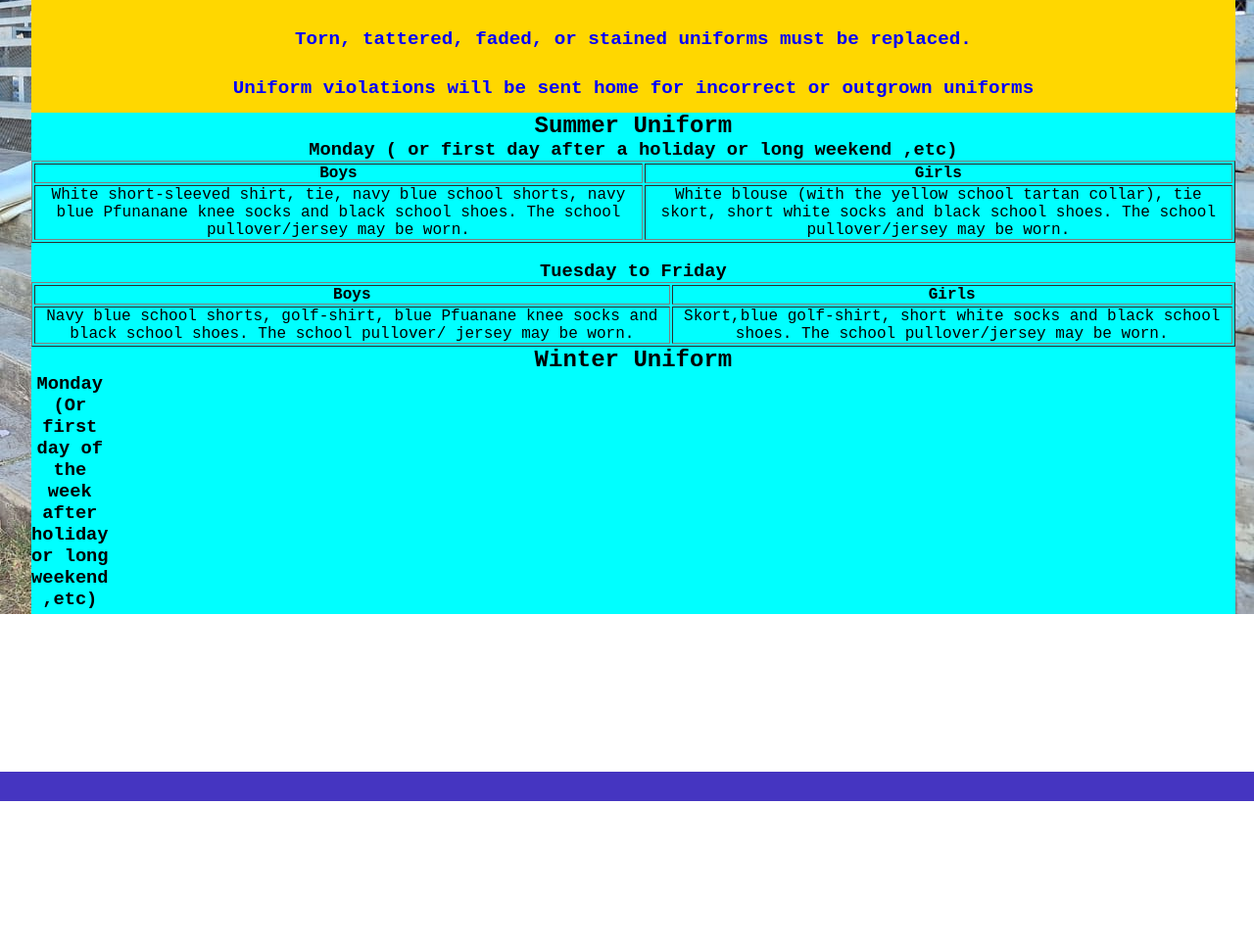
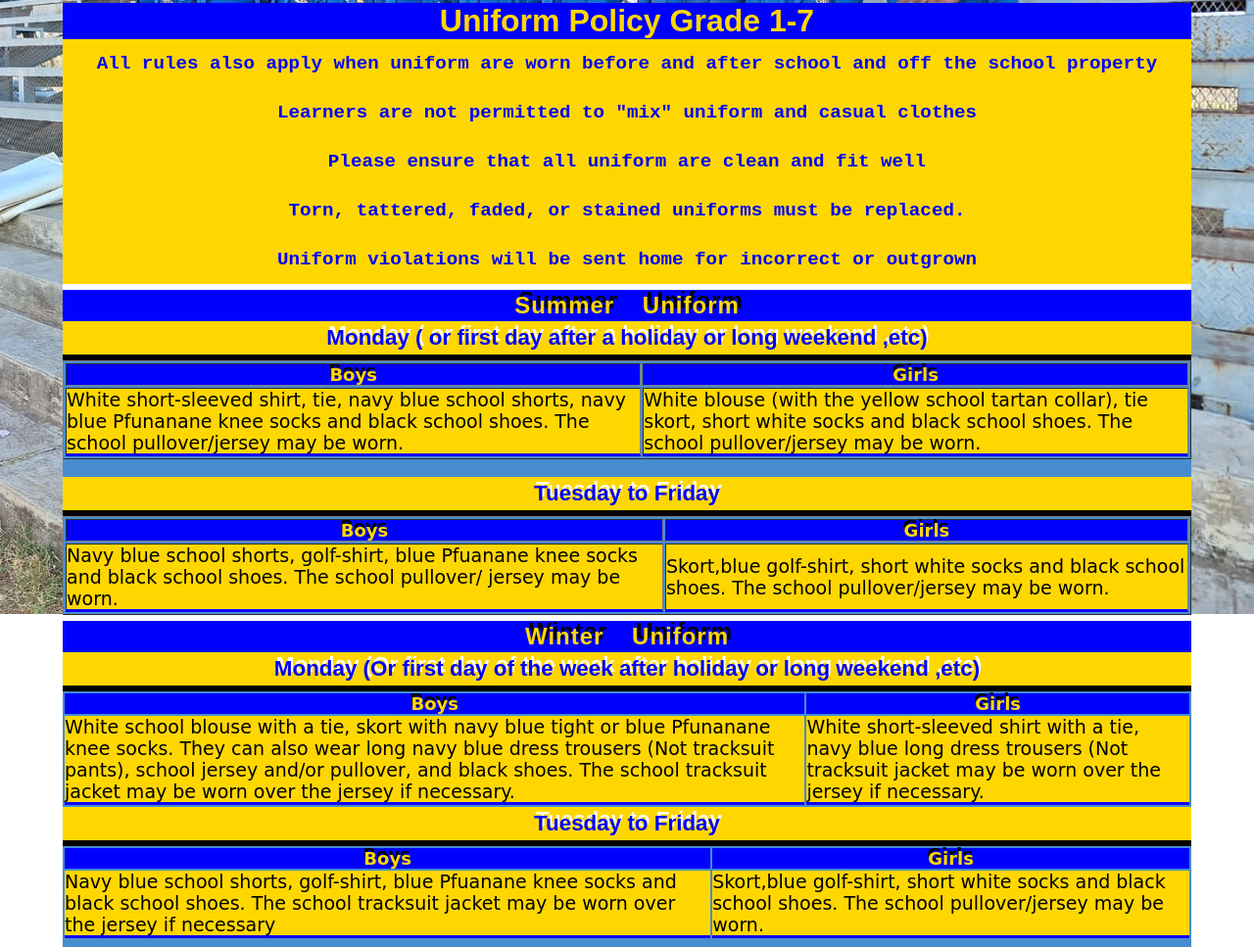
Before and after one commit to Esmail-cmd/Clear3nce, a plain HTML site: page Src/Uniform Policy/uniform_policy.html in a window 1280 px wide. Shown: the part 333-1300 px from the top of the page at 98% size. Before the commit the page ends 1151 px from the top, so only its background shows below. Drawn offline with Linux system fonts and the light colour scheme.

Commit message:
uniform waiting review

```diff
--- a/Src/Uniform Policy/uniform_policy.css
+++ b/Src/Uniform Policy/uniform_policy.css
@@ -1,20 +1,21 @@
-    .new_section{
-    background-color: aqua;
-    width: 96%;
+    .uniform_sec{
+    background-color: #478ccf;
+    width: 90%;
     height: fit-content;
     position: absolute;
-    left: 2rem;
+    left: 4rem;
+    top: 21rem;
     text-align: center;
 }
 
-.new_section>h1{
+.uniform_sec>h1{
     background-color: blue;
     font-family:fantasy;
     font-size:xx-large;
     color: gold;
 }
 
-.new_section>ul{
+.uniform_sec>ul{
     list-style:none ;
     line-height: 50px;
     background-color: gold;
@@ -23,13 +24,56 @@
     font-size: larger;
     font-weight: bolder;
 }
-.new_section>li{
+.uniform_sec>li{
     list-style: circle;
     color: blue;
     font-size: larger;
     font-weight: bolder;
 }
 
-.table{
-    spacece
+h2{
+        background: blue;
+    font-family: fantasy;
+    color: gold;
+    text-shadow: 4px -5px black;
+    letter-spacing: 1px;
+    word-spacing: 21px;
+    line-height: 2rem;
+    border-top: solid 6px white;
 }
+
+h3{
+    color: black;
+    border-bottom: solid 6px black;
+    font-family: monospace;
+    background-color: gold;
+    line-height: 34px;
+    font-family: fantasy;
+    color: blue;
+    text-shadow: 2px -4px white;
+    font-size: 1.4rem;
+}
+
+th{
+    background-color: blue;
+    font-size: large;
+    font-family: cursive;
+    color: gold;
+    text-shadow: -1px -4px black;
+    font-weight: bolder;
+}
+
+td{
+    background-color: gold;
+    border-bottom: solid 3px #1200fc;
+    font-family: cursive;
+    color: black;
+    font-size: 19px;
+    text-align: left;
+}
+
+
+.end_footer{
+    top: 89rem;
+    position: absolute;
+}
--- a/Src/Uniform Policy/uniform_policy.html
+++ b/Src/Uniform Policy/uniform_policy.html
@@ -36,7 +36,7 @@
   <br class="nav_bottom_br">
 
   <!-- ----------- Here is a section that will have all the uniform about the uniform policy----------------- -->
-  <section class="new_section">
+  <section class="uniform_sec">
     <h1>Uniform Policy Grade 1-7</h1>
     <ul>
       <li class="uniform_rule"> All rules also apply when uniform are worn before and after school and off the school
@@ -46,41 +46,77 @@
       <li class="uniform_rule">Please ensure that all uniform are clean and fit well</li>
       <li class="uniform_rule">Torn, tattered, faded, or stained uniforms must be replaced.
       </li>
-      <li>Uniform violations will be sent home for incorrect or outgrown uniforms</li>
+      <li>Uniform violations will be sent home for incorrect or outgrown </li>
     </ul>
     <h2>Summer Uniform</h2>
     <h3>Monday ( or first day after a holiday or long weekend ,etc)</h3>
-    <table width="100%" border="1"  >
+    <table width="100%" border="1">
       <tr>
         <th>Boys</th>
         <th>Girls</th>
       </tr>
       <tr>
-        <td>White short-sleeved shirt, tie, navy blue school shorts, navy blue Pfunanane knee socks and black school shoes. The school pullover/jersey may be worn.
+        <td>White short-sleeved shirt, tie, navy blue school shorts, navy blue Pfunanane knee socks and black school
+          shoes. The school pullover/jersey may be worn.
         </td>
-        <td>White blouse (with the yellow school tartan collar), tie skort, short white socks and black school shoes. The school pullover/jersey may be worn.
+        <td>White blouse (with the yellow school tartan collar), tie skort, short white socks and black school shoes.
+          The school pullover/jersey may be worn.
         </td>
       </tr>
-    </table >
+    </table>
     <br>
     <table border="1">
-      <caption><h3>Tuesday to Friday</h3></caption>
+      <caption>
+        <h3>Tuesday to Friday</h3>
+      </caption>
       <th>Boys</th>
       <th>Girls</th>
       <tr>
-        <td>Navy blue school shorts, golf-shirt, blue Pfuanane knee socks and black 	school shoes. The school pullover/ jersey may be worn.</td>
-        <td>Skort,blue golf-shirt, short white socks and black school shoes. The school pullover/jersey may be worn.</td>
+        <td>Navy blue school shorts, golf-shirt, blue Pfuanane knee socks and black school shoes. The school pullover/
+          jersey may be worn.</td>
+        <td>Skort,blue golf-shirt, short white socks and black school shoes. The school pullover/jersey may be worn.
+        </td>
       </tr>
     </table>
 
     <h2>Winter Uniform</h2>
     <table>
-    <caption><h3>Monday (Or first day of the week after holiday or long weekend ,etc)</h3></caption>
-    <tr>
-      <td></td>
-      <td></td>
-    </tr>
-  </table>
+      <caption>
+        <h3>Monday (Or first day of the week after holiday or long weekend ,etc)</h3>
+      </caption>
+
+      <th>Boys</th>
+      <th>Girls</th>
+      <tr>
+        <td>White school blouse with a tie, skort with navy blue tight or blue Pfunanane knee socks. They can also wear
+          long navy blue dress trousers (Not tracksuit pants), school jersey and/or pullover, and black shoes. The
+          school tracksuit jacket may be worn over the jersey if necessary.
+        </td>
+        <td>White short-sleeved shirt with a tie, navy blue long dress trousers (Not tracksuit jacket may be worn over
+          the jersey if necessary.
+        </td>
+      </tr>
+
+    </table>
+    <table>
+      <caption>
+        <h3>Tuesday to Friday</h3>
+      </caption>
+      <th>Boys</th>
+      <th>Girls</th>
+      <tr>
+        <td>
+          Navy blue school shorts, golf-shirt, blue Pfuanane knee socks and black 	school shoes. The school tracksuit jacket may be worn over the jersey if necessary
+        </td>
+        <td>
+          Skort,blue golf-shirt, short white socks and black school shoes. The school
+	pullover/jersey may be worn.
+
+        </td>
+      </tr>
+    </table>
+    <br>
+    <br>
   </section>
   <!-- ---------------Here will be the end of the section for Uniform policy ---------------- -->
 
--- a/rough/sliders/main.css
+++ b/rough/sliders/main.css
@@ -0,0 +1,6 @@
+#slider{
+    margin: 0;
+    width: 800px;
+    max-height: 100%;
+    te
+}
```
Also changed, not shown: rough/sliders/slid.html (added, +105 -0 lines).
